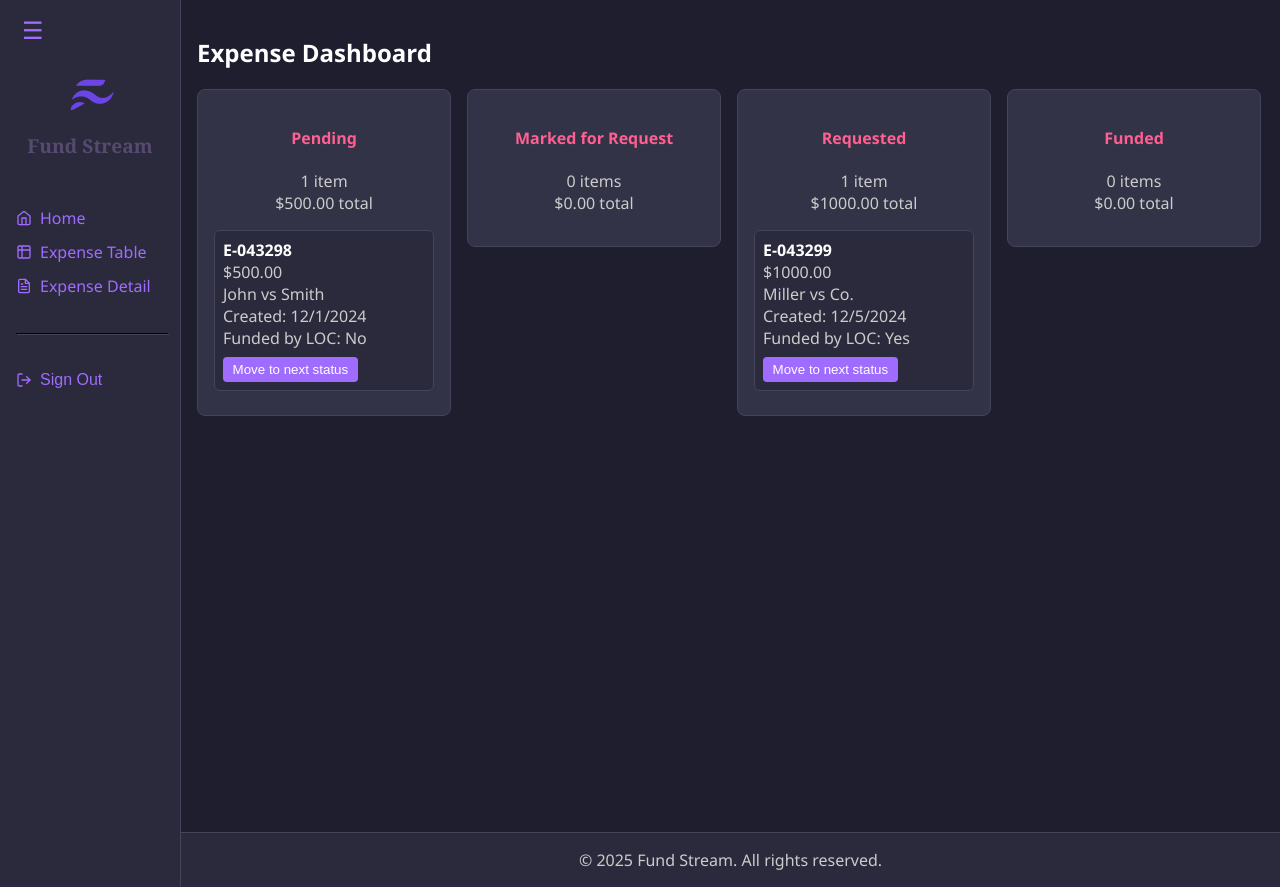
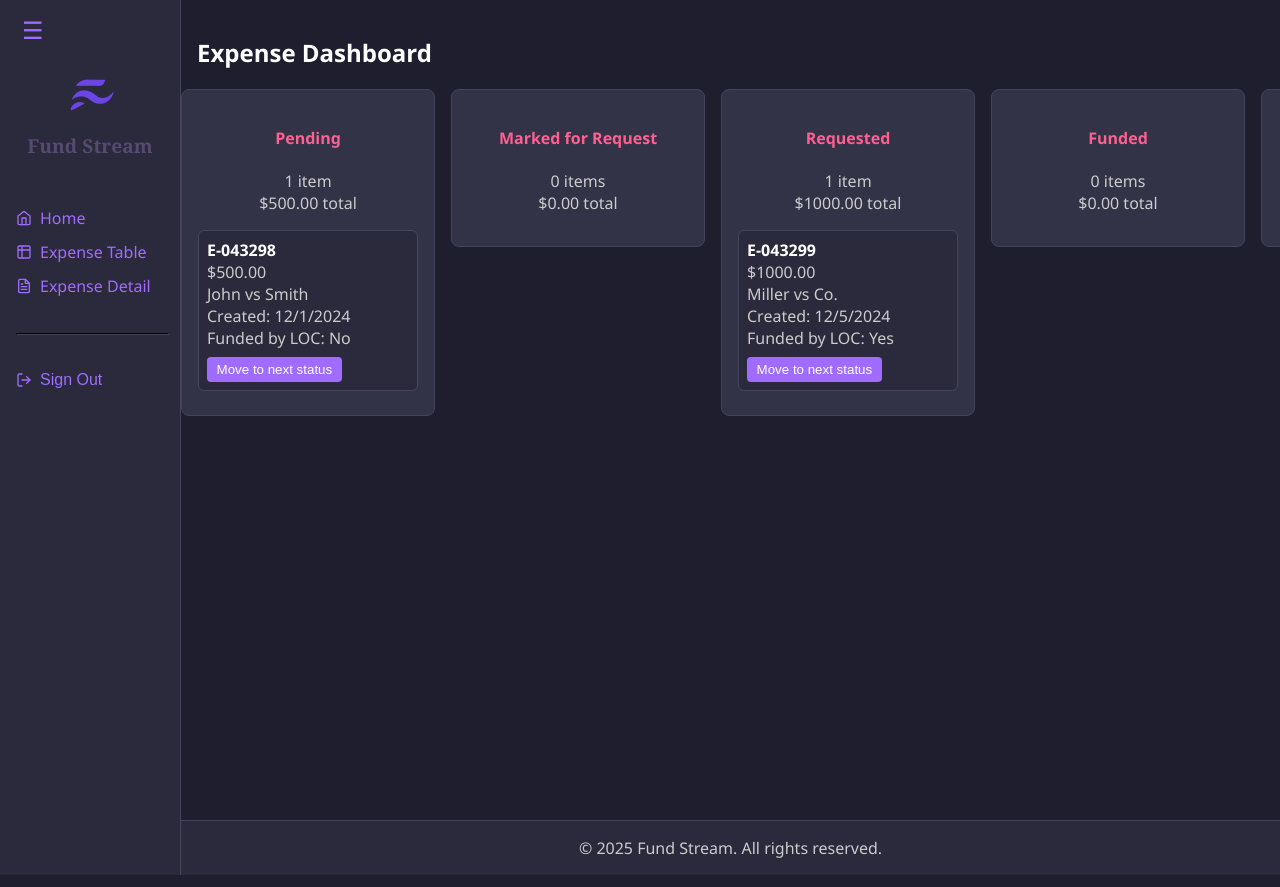
Before and after one commit to edcres/law-expense-lending, a React (Create React App) app in the folder client/: page / in a window 1280 px wide. Built offline with nearby package versions, Linux system fonts and the light colour scheme.

Commit message:
Removed padding from the main home page: Expense Dashboard.

```diff
--- a/client/src/pages/Home.js
+++ b/client/src/pages/Home.js
@@ -24,10 +24,9 @@ export default function Home() {
     <div style={{
       backgroundColor: colors.background,
       color: colors.textPrimary,
-      minHeight: '100vh',
-      padding: '1rem'
+      minHeight: '100vh'
     }}>
-      <h2>Expense Dashboard</h2>
+      <h2 style={{ padding: '1rem 1rem 0 1rem' }}>Expense Dashboard</h2>
 
       <div style={{ display: 'flex', gap: '1rem', alignItems: 'flex-start', overflowX: 'auto' }}>
         {statusOrder.map((status) => {
```
